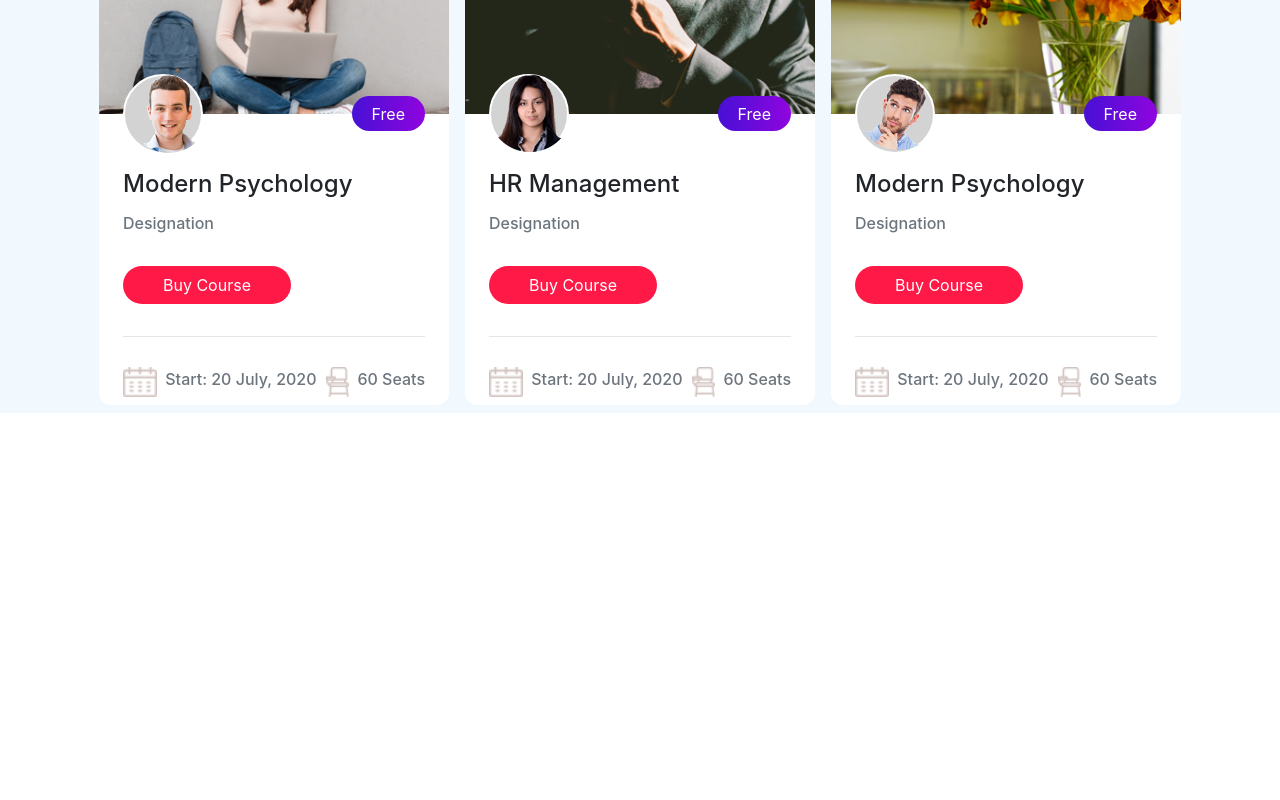
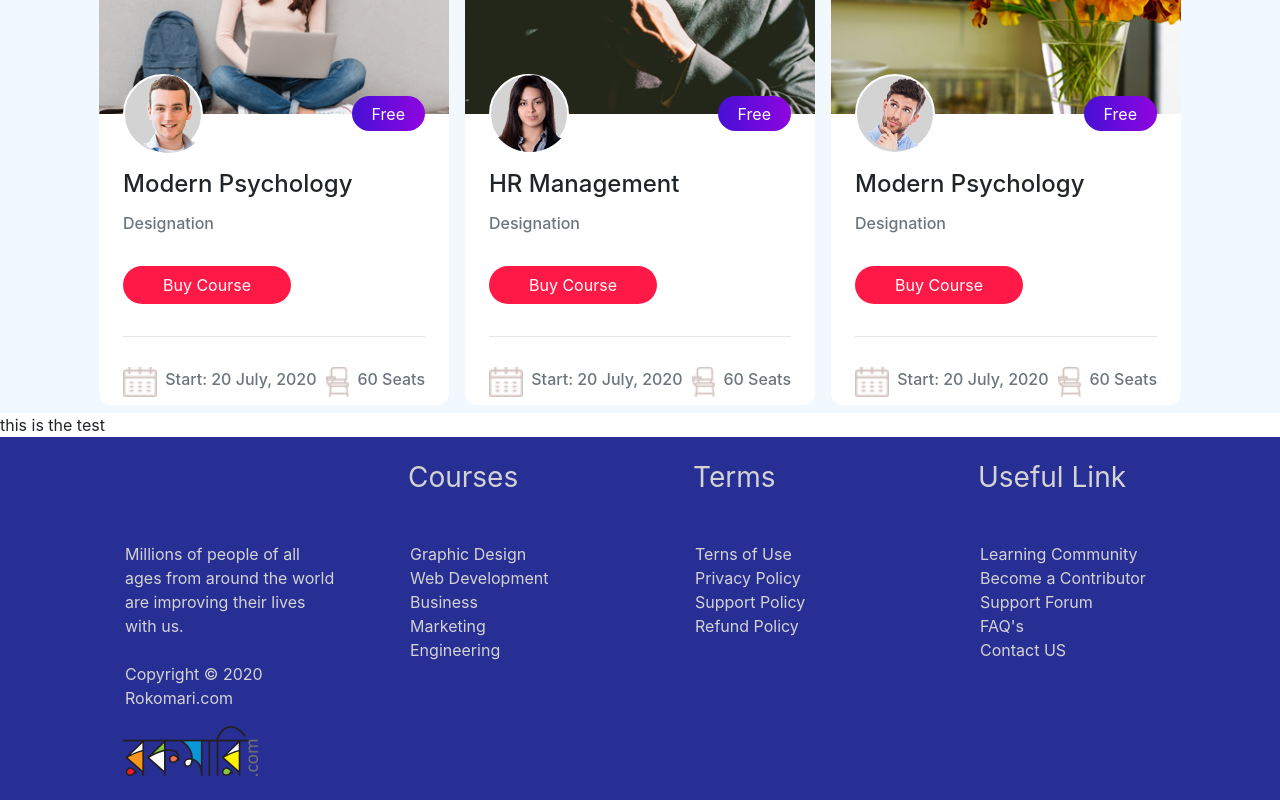
Before and after one commit to BK-Bagchi/rokomari-com, a React (Create React App) app: page / in a window 1280 px wide. Shown: the part 1061-1861 px from the top of the page. Before the commit the page ends 1474 px from the top, so only its background shows below. Built offline with nearby package versions, Linux system fonts and the light colour scheme.

Commit message:
Footer section initial markup done

```diff
--- /dev/null
+++ b/src/Components/Footer/Footer.css
@@ -0,0 +1,14 @@
+.footer{
+    color: lightgrey;
+    background: #272F94;
+}
+.footer ul{
+    list-style: none;
+}
+.footer .margin{
+    margin-left: 38px;
+    font-weight: 400;
+}
+.footer-form{
+    background: #272F94;
+}
--- /dev/null
+++ b/src/Components/Footer/Footer.js
@@ -0,0 +1,58 @@
+import React from 'react'
+import './Footer.css'
+import Logo from '../../Images/Logo.png'
+import FooterForm from './FooterForm';
+
+const Footer = () => {
+    return (
+        <>
+            <FooterForm />
+            <footer className="footer py-4">
+                <main className="container">
+                    <div className="row">
+                        <div className="col-md-3">
+                            <h3 className="mb-5 invisible">Dipto</h3>
+                            <ul>
+                                <li>Millions of people of all ages from around the world are improving their lives with us.</li>
+                                <li className="invisible">Dipto</li>
+                                <li>Copyright &copy; {new Date().getFullYear()} Rokomari.com</li>
+                            </ul>
+                            <img className="margin" src={Logo} alt="Logo" />
+                        </div>
+                        <div className="col-md-3">
+                            <h3 className="mb-5 margin">Courses</h3>
+                            <ul>
+                                <li>Graphic Design</li>
+                                <li>Web Development</li>
+                                <li>Business</li>
+                                <li>Marketing</li>
+                                <li>Engineering</li>
+                            </ul>
+                        </div>
+                        <div className="col-md-3">
+                            <h3 className="mb-5 margin">Terms</h3>
+                            <ul>
+                                <li>Terns of Use</li>
+                                <li>Privacy Policy</li>
+                                <li>Support Policy</li>
+                                <li>Refund Policy</li>
+                            </ul>
+                        </div>
+                        <div className="col-md-3">
+                            <h3 className="mb-5 margin">Useful Link</h3>
+                            <ul>
+                                <li>Learning Community</li>
+                                <li>Become a Contributor</li>
+                                <li>Support Forum</li>
+                                <li>FAQ's</li>
+                                <li>Contact US</li>
+                            </ul>
+                        </div>
+                    </div>
+                </main>
+            </footer>
+        </>
+    );
+};
+
+export default Footer;
--- /dev/null
+++ b/src/Components/Footer/FooterForm.js
@@ -0,0 +1,11 @@
+import React from 'react'
+
+const FooterForm = () => {
+    return (
+        <section className="footer-form">
+
+        </section>
+    );
+};
+
+export default FooterForm;
--- a/src/Components/Main/Main.js
+++ b/src/Components/Main/Main.js
@@ -1,8 +1,10 @@
 import React from 'react'
 import Cards from '../Cards/Cards';
 import Courses from '../Courses/Courses';
+import Footer from '../Footer/Footer';
 import Front from '../FrontView/Front'
 import Header from '../Header/Header'
+import Testimonial from '../Testimonial/Testimonial';
 
 const Main = () => {
     return (
@@ -11,6 +13,8 @@ const Main = () => {
             <Front />
             <Cards />
             <Courses />
+            <Testimonial />
+            <Footer />
         </>
     );
 };
--- /dev/null
+++ b/src/Components/Testimonial/Testimonial.js
@@ -0,0 +1,12 @@
+import React from 'react'
+import './Testimonial.css'
+
+const Testimonial = () => {
+    return (
+        <section className="testimonial">
+            this is the test
+        </section>
+    );
+};
+
+export default Testimonial;
```
Also changed, not shown: src/Components/Testimonial/Testimonial.css (added), 1 other file (tests, documents, lock files or other folders).
